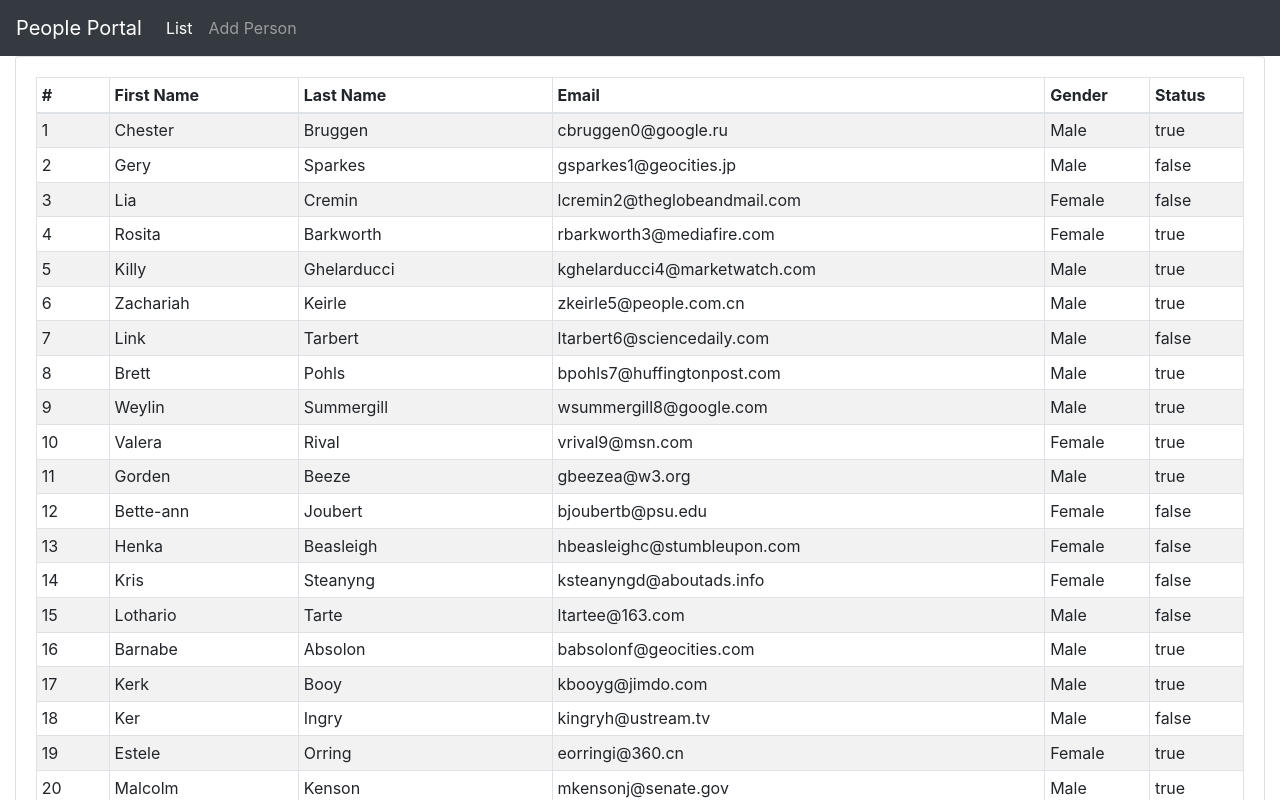
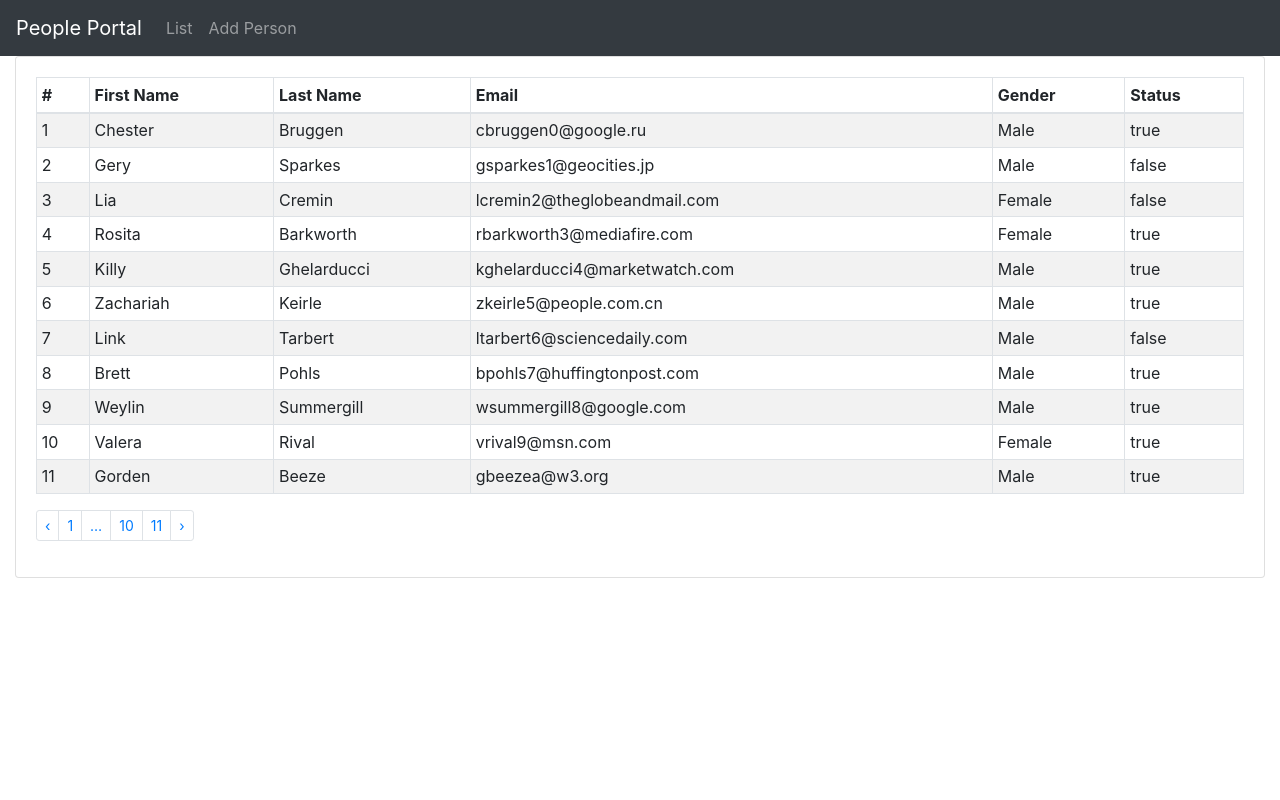
Before and after one commit to alex-auus/PersonPortal, a React (Create React App) app in the folder frontend/: page / in a window 1280 px wide. Shown: the top 800 px of the page. Built offline with nearby package versions, Linux system fonts and the light colour scheme.

Commit message:
made navigation not do a page load

```diff
--- a/frontend/src/App.tsx
+++ b/frontend/src/App.tsx
@@ -11,6 +11,7 @@ import Navigation from "./components/navigation/navigation.component";
 
 import PersonsPage from "./pages/persons/persons.component";
 import AddPersonPage from "./pages/add-person/add-person.component";
+import NotFoundPage from "./pages/not-found/not-found.component";
 
 const App: React.FC = () => {
   return (
@@ -22,6 +23,7 @@ const App: React.FC = () => {
             <Switch>
               <Route exact path="/" component={PersonsPage} />
               <Route exact path="/add-person" component={AddPersonPage} />
+              <Route component={NotFoundPage} />
             </Switch>
           </Col>
         </Row>
--- a/frontend/src/components/navigation/navigation.component.tsx
+++ b/frontend/src/components/navigation/navigation.component.tsx
@@ -1,20 +1,30 @@
 import React from "react";
-import { useLocation } from "react-router-dom";
+import { useLocation, useHistory } from "react-router-dom";
 
 import Navbar from "react-bootstrap/Navbar";
 import Nav from "react-bootstrap/Nav";
 
 const Navigation = () => {
+  const history = useHistory();
   const location = useLocation();
+
+  function handleClick(path: string) {
+    return (event: React.MouseEvent) => {
+      event.preventDefault();
+      history.push(path);
+    };
+  }
 
   return (
     <Navbar expand="sm" bg="dark" variant="dark">
-      <Navbar.Brand href="/">People Portal</Navbar.Brand>
+      <Navbar.Brand href="#" onClick={handleClick("/")}>
+        People Portal
+      </Navbar.Brand>
       <Navbar.Toggle aria-controls="responsive-navbar-nav" />
       <Navbar.Collapse id="responsive-navbar-nav">
         <Nav className="mr-auto" activeKey={location.pathname}>
-          <Nav.Link href="/">List</Nav.Link>
-          <Nav.Link href="/add-person">Add Person</Nav.Link>
+          <Nav.Link onClick={handleClick("/")}>List</Nav.Link>
+          <Nav.Link onClick={handleClick("/add-person")}>Add Person</Nav.Link>
         </Nav>
       </Navbar.Collapse>
     </Navbar>
--- /dev/null
+++ b/frontend/src/components/pagination-bar/pagination-bar.component.tsx
@@ -0,0 +1,19 @@
+import React from "react";
+
+import Pagination from "react-bootstrap/Pagination";
+
+const PaginationBar: React.FC = () => {
+  return (
+    <Pagination size="sm">
+      <Pagination.Prev />
+      <Pagination.Item>{1}</Pagination.Item>
+      <Pagination.Ellipsis />
+      <Pagination.Item>{10}</Pagination.Item>
+      <Pagination.Item>{11}</Pagination.Item>
+
+      <Pagination.Next />
+    </Pagination>
+  );
+};
+
+export default PaginationBar;
--- /dev/null
+++ b/frontend/src/pages/not-found/not-found.component.tsx
@@ -0,0 +1,9 @@
+import React from "react";
+
+const NotFoundPage: React.FC = () => (
+  <div>
+    <p>Page not found.</p>
+  </div>
+);
+
+export default NotFoundPage;
--- a/frontend/src/pages/persons/persons.component.tsx
+++ b/frontend/src/pages/persons/persons.component.tsx
@@ -4,6 +4,8 @@ import Table from "react-bootstrap/Table";
 import Card from "react-bootstrap/Card";
 
 import MOCK_DATA from "./MOCK_DATA.json";
+
+import PaginationBar from "../../components/pagination-bar/pagination-bar.component";
 
 const PersonsPage: React.FC = () => {
   return (
@@ -21,8 +23,8 @@ const PersonsPage: React.FC = () => {
             </tr>
           </thead>
           <tbody>
-            {MOCK_DATA.map((md) => (
-              <tr>
+            {MOCK_DATA.slice(0, 11).map((md) => (
+              <tr key={md.id}>
                 <td>{md.id}</td>
                 <td>{md.first_name}</td>
                 <td>{md.last_name}</td>
@@ -33,6 +35,7 @@ const PersonsPage: React.FC = () => {
             ))}
           </tbody>
         </Table>
+        <PaginationBar />
       </Card.Body>
     </Card>
   );
```
